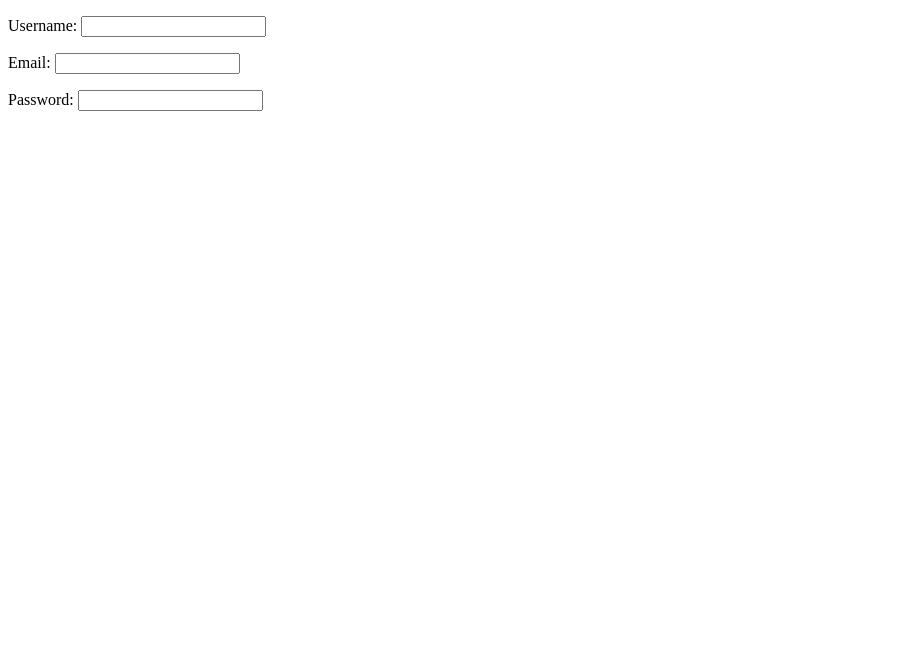
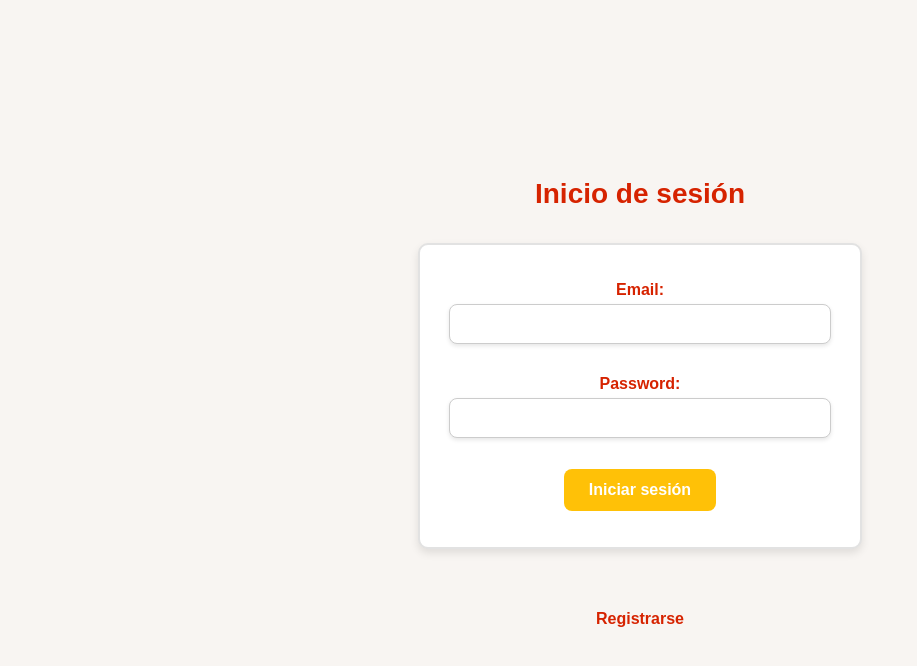
Before and after one commit to alejandro-albiol/rebost, a website: page public/register.html in a window 1280 px wide. Shown: the whole page, without its empty margins (0-917 px from the left). Drawn offline with Linux system fonts and the light colour scheme.

Commit message:
Add: Create 2 html (newUser and index) and create styles of all html

```diff
--- a/public/register.html
+++ b/public/register.html
@@ -3,14 +3,12 @@
 <head>
     <meta charset="UTF-8">
     <meta name="viewport" content="width=device-width, initial-scale=1.0">
-    <title>Document</title>
+    <link rel="stylesheet" href="styles/register.css">
+    <title>Inicio de sesión</title>
 </head>
 <body>
+    <h1>Inicio de sesión</h1>
     <form action="/api/v1/users/register" method="post">
-        <p>
-            <label for="username-field">Username:</label>
-            <input type="text" name="username" id="username-field">
-        </p>
         <p>
             <label for="email-field">Email:</label>
             <input type="text" name="email" id="email-field">
@@ -19,6 +17,12 @@
             <label for="password-field">Password:</label>
             <input type="password" name="password" id="password-field">
         </p>
+        <p>
+            <button type="submit">Iniciar sesión</button>
+        </p>
     </form>
+    <p>
+        <a href="newUser.html">Registrarse</a>
+    </p>
 </body>
 </html>
--- /dev/null
+++ b/public/styles/index.css
@@ -0,0 +1,41 @@
+/* Estilos globales */
+body {
+    font-family: 'Arial', sans-serif; /* Tipografía sencilla y moderna */
+    background-color: #f8f5f2; /* Tono beige claro */
+    margin: 0;
+    display: flex;
+    flex-direction: column; /* Asegura que los elementos estén en columna */
+    justify-content: center;
+    align-items: center;
+    height: 100vh;
+    color: #333;
+    text-align: center; /* Centrado de todo el contenido */
+}
+
+/* Encabezado */
+h1 {
+    font-size: 28px;
+    font-weight: bold;
+    color: #d62300; /* Rojo Burger King */
+    margin-bottom: 30px; /* Espacio entre el título y el botón */
+    line-height: 1.4;
+    width: 80%; /* Limita el ancho para que no ocupe todo el espacio */
+}
+
+/* Botón */
+button {
+    background-color: #ffc107; /* Amarillo Burger King */
+    color: #fff;
+    font-size: 16px;
+    font-weight: bold;
+    padding: 12px 25px;
+    border: none;
+    border-radius: 8px;
+    cursor: pointer;
+    transition: background-color 0.3s ease;
+    text-decoration: none;
+}
+
+button:hover {
+    background-color: #d62300; /* Rojo Burger King en el hover */
+}
--- /dev/null
+++ b/public/styles/newUser.css
@@ -0,0 +1,80 @@
+/* Estilos globales */
+body {
+    font-family: 'Arial', sans-serif;
+    background-color: #f8f5f2;
+    margin: 0;
+    display: flex;
+    justify-content: center;
+    align-items: center;
+    height: 100vh;
+    color: #333;
+}
+
+/* Contenedor general */
+.form-container {
+    display: flex;
+    flex-direction: column;
+    align-items: center;
+    justify-content: center;
+    height: 100vh;
+}
+
+/* Encabezado */
+h1 {
+    font-size: 24px;
+    font-weight: bold;
+    color: #d62300;
+    text-align: center;
+    margin-bottom: 20px;
+}
+
+/* Formulario */
+form {
+    background-color: #fff;
+    padding: 20px;
+    border: 2px solid #e2e2e2;
+    border-radius: 10px;
+    box-shadow: 0 4px 8px rgba(0, 0, 0, 0.1);
+    width: 100%;
+    max-width: 400px;
+    margin: 0 auto;
+}
+
+/* Etiquetas */
+label {
+    font-weight: bold;
+    margin-bottom: 5px;
+    display: inline-block;
+    color: #d62300;
+}
+
+/* Campos de entrada */
+input[type="text"],
+input[type="password"] {
+    width: 90%;
+    padding: 10px;
+    margin-bottom: 15px;
+    border: 1px solid #ccc;
+    border-radius: 8px;
+    box-shadow: 0 2px 4px rgba(0, 0, 0, 0.1);
+    font-size: 16px;
+}
+
+/* Botón centrado */
+button {
+    background-color: #ffc107;
+    color: #fff;
+    font-size: 16px;
+    font-weight: bold;
+    padding: 10px 20px;
+    border: none;
+    border-radius: 8px;
+    cursor: pointer;
+    transition: background-color 0.3s ease;
+    margin: 0 auto; /* Esto centra el botón horizontalmente */
+    display: block; /* Asegura que el botón es un bloque */
+}
+
+button:hover {
+    background-color: #d62300;
+}
--- /dev/null
+++ b/public/styles/register.css
@@ -0,0 +1,86 @@
+/* Estilos globales */
+body {
+    font-family: 'Arial', sans-serif; /* Tipografía sencilla y moderna */
+    background-color: #f8f5f2; /* Tono beige claro */
+    margin: 0;
+    display: flex;
+    flex-direction: column; /* Los elementos se organizarán de arriba hacia abajo */
+    justify-content: center;
+    align-items: center;
+    height: 100vh;
+    color: #333;
+    text-align: center; /* Centrado de todo el contenido */
+}
+
+/* Encabezado */
+h1 {
+    font-size: 28px;
+    font-weight: bold;
+    color: #d62300; /* Rojo Burger King */
+    margin-bottom: 30px; /* Espacio entre el título y el formulario */
+    line-height: 1.4;
+    width: 80%; /* Limita el ancho para que no ocupe todo el espacio */
+}
+
+/* Formulario */
+form {
+    background-color: #fff;
+    padding: 20px;
+    border: 2px solid #e2e2e2;
+    border-radius: 10px;
+    box-shadow: 0 4px 8px rgba(0, 0, 0, 0.1);
+    width: 100%;
+    max-width: 400px;
+    margin-bottom: 30px; /* Espacio debajo del formulario */
+}
+
+/* Etiquetas */
+label {
+    font-weight: bold;
+    margin-bottom: 5px;
+    display: inline-block;
+    color: #d62300; /* Rojo Burger King */
+}
+
+/* Campos de entrada */
+input[type="text"],
+input[type="password"] {
+    width: 90%;
+    padding: 10px;
+    margin-bottom: 15px;
+    border: 1px solid #ccc;
+    border-radius: 8px;
+    box-shadow: 0 2px 4px rgba(0, 0, 0, 0.1);
+    font-size: 16px;
+}
+
+/* Botón */
+button {
+    background-color: #ffc107; /* Amarillo Burger King */
+    color: #fff;
+    font-size: 16px;
+    font-weight: bold;
+    padding: 12px 25px;
+    border: none;
+    border-radius: 8px;
+    cursor: pointer;
+    transition: background-color 0.3s ease;
+    text-decoration: none;
+}
+
+button:hover {
+    background-color: #d62300; /* Rojo Burger King en el hover */
+}
+
+/* Enlace para registrarse */
+a {
+    color: #d62300; /* Rojo Burger King */
+    font-weight: bold;
+    text-decoration: none;
+    display: inline-block;
+    margin-top: 15px;
+}
+
+a:hover {
+    color: #ffc107; /* Amarillo Burger King al pasar el mouse */
+}
```
Also changed, not shown: public/index.html (+5 -2 lines), public/newUser.html (added, +39 -0 lines).
